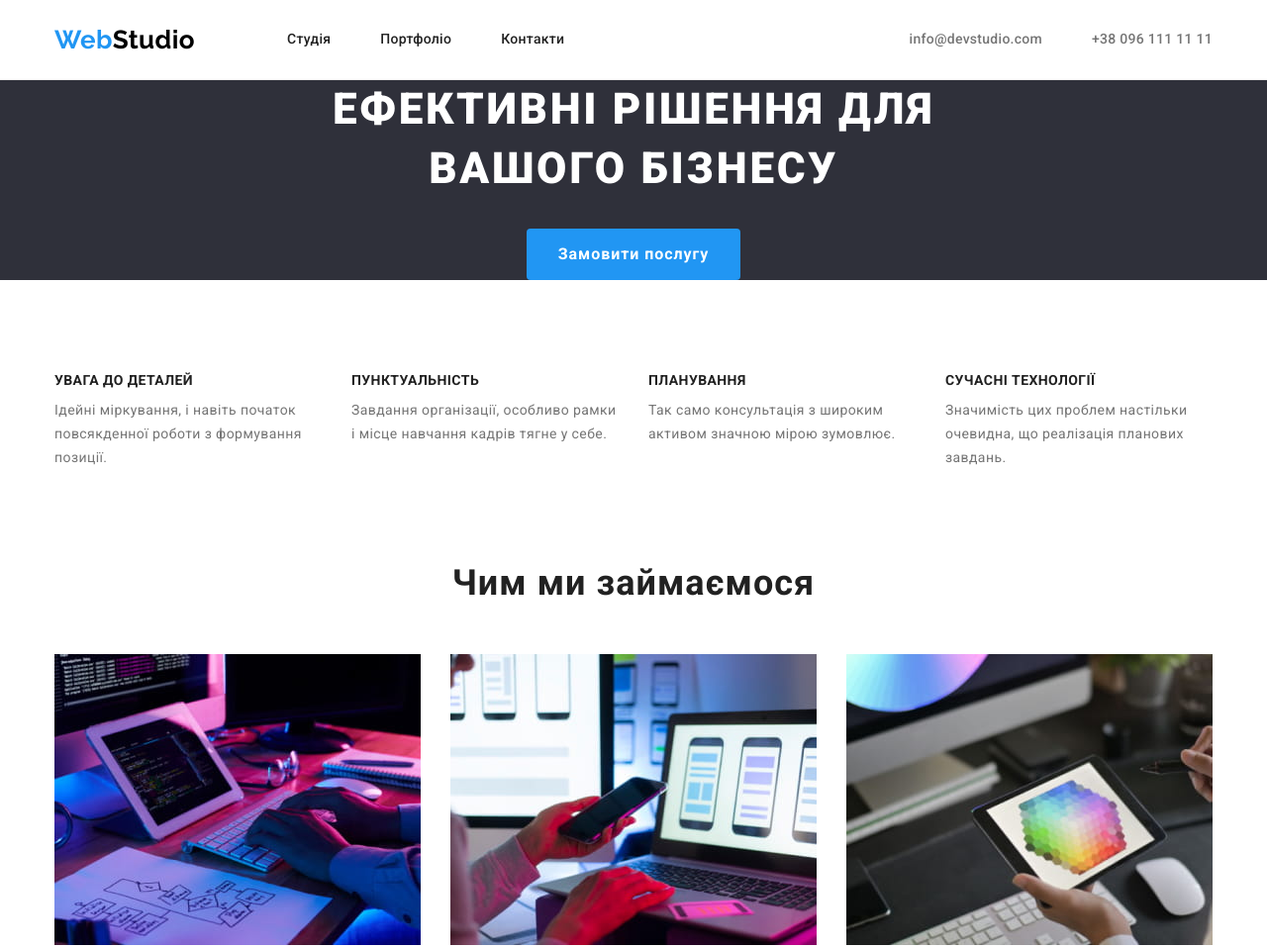
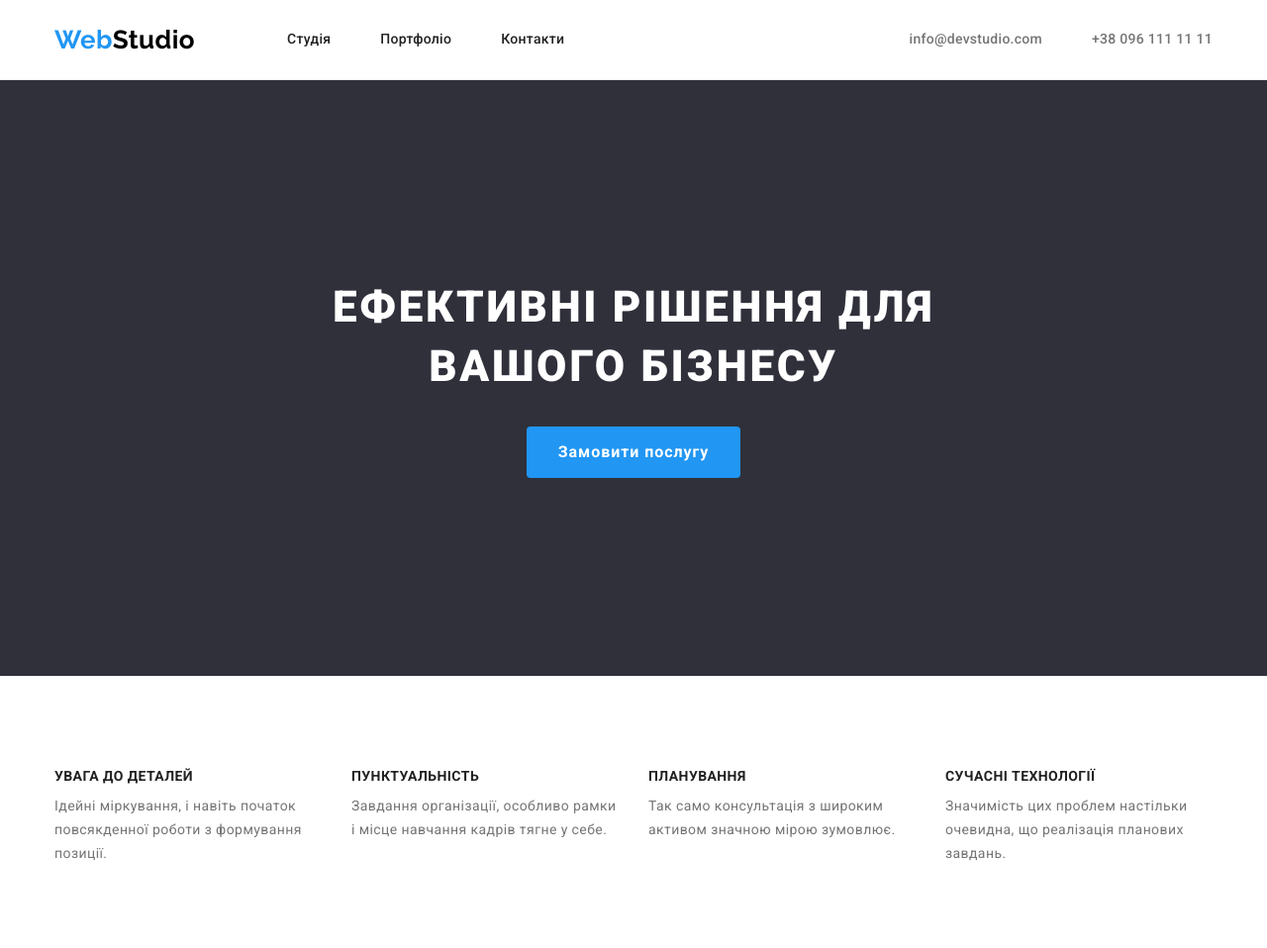
Before and after one commit to Alexander0Yusov/goit-markup-hw-03, a plain HTML site: page index.html in a window 1280 px wide. Shown: the top 958 px of the page at 99% size. Drawn offline with nearby package versions, Linux system fonts and the light colour scheme.

Commit message:
fixed after check

```diff
--- a/css/styles.css
+++ b/css/styles.css
@@ -162,6 +162,8 @@ img{
 
 /* section "hero" styles */
 .hero{
+   padding: 200px 0;
+
    text-align: center;
    background-color: var(--dark-gray);
 }
--- a/index.html
+++ b/index.html
@@ -49,7 +49,7 @@
     </header>
 
     <main>
-      <section class="hero section no-padding">
+      <section class="hero section">
         <h1 class="hero-title">
           Ефективні рішення для <br />
           вашого бізнесу
```
